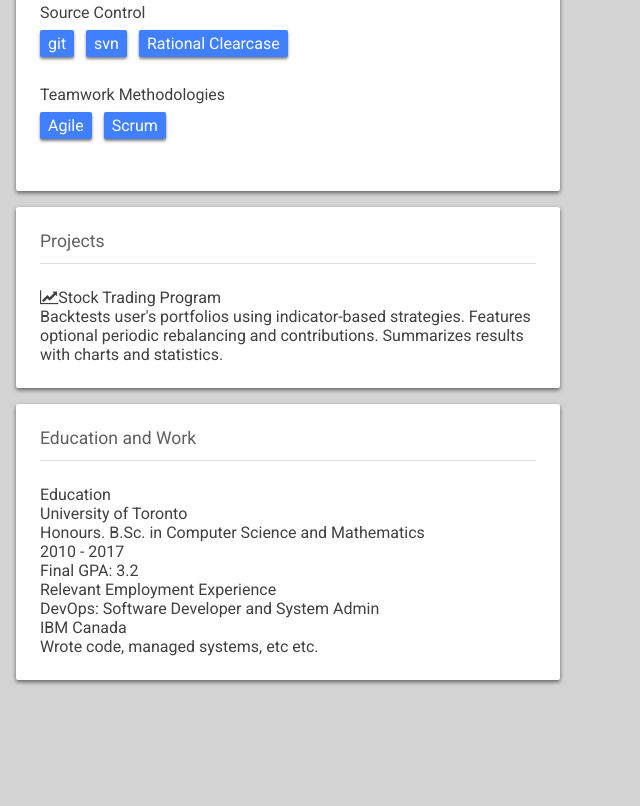
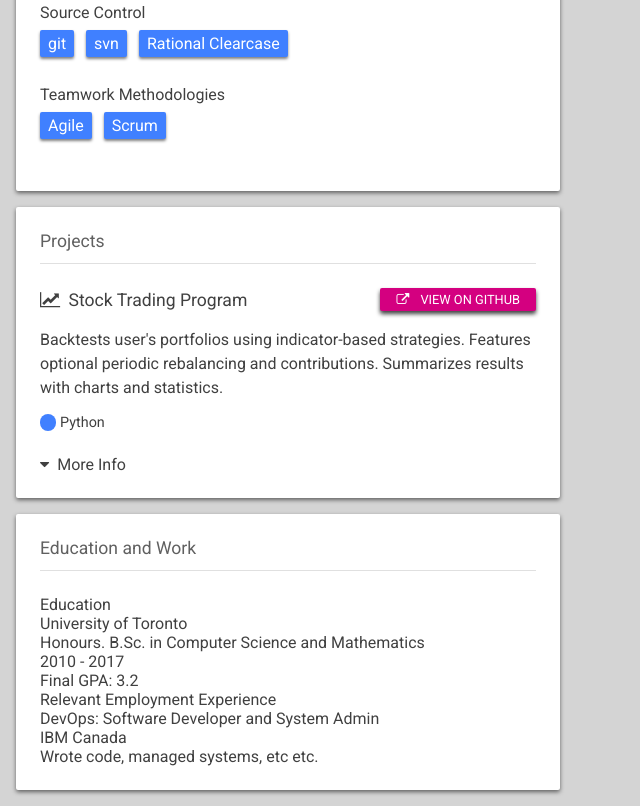
Before and after one commit to DmitryGubanov/DmitryGubanov.github.io, a plain HTML site: page index.html in a window 1280 px wide. Shown: the part 1264-2070 px from the top of the page, without its empty margins (0-640 px from the left). Before the commit the page ends 1960 px from the top, so only its background shows below. Drawn offline with Linux system fonts and the light colour scheme.

Commit message:
style projects card

```diff
--- a/assets/css/buttons.css
+++ b/assets/css/buttons.css
@@ -1,4 +1,4 @@
-button {
+button, .my-btn {
     display: inline-block;
     background: center center no-repeat;
     border: 0;
@@ -11,10 +11,10 @@ button {
     box-shadow: 0px 3px 4px rgb(64, 64, 64);
 }
 
-button:hover {
+button:hover, .my-btn:hover {
     box-shadow: 0px 3px 7px rgb(64, 64, 64);
 }
 
-button span.fa {
+button span.fa, .my-btn span.fa {
     margin-right: 8px;
 }
--- a/assets/css/main.css
+++ b/assets/css/main.css
@@ -152,6 +152,60 @@ ul.skills-list li.skill-item.selected {
 
 /* Projects card specifics */
 
+#projects-list li.project-item {
+    position: relative;
+}
+
+#projects-list li.project-item .project-name {
+    font-size: 110%;
+    margin-bottom: 16px;
+    line-height: 24px;
+}
+
+#projects-list li.project-item .project-name span.fa {
+    margin-right: 4px;
+}
+
+#projects-list li.project-item a.github-link {
+    position: absolute;
+    top: 0;
+    right: 0;
+    font-size: 80%;
+    padding: 4px 16px;
+    background-color: rgb(212, 0, 128);
+}
+
+#projects-list li.project-item a.github-link:hover {
+    background-color: rgb(196, 0, 112);
+}
+
+#projects-list li.project-item p.project-desc {
+
+}
+
+#projects-list li.project-item ul.relevant-skills li {
+    display: inline-block;
+    font-size: 90%;
+    color: rgb(64, 64, 64);
+    margin: 0 8px 8px 0px;
+}
+
+#projects-list li.project-item ul.relevant-skills li span.skill-dot {
+    background-color: rgb(64, 128, 255);
+    line-height: 8px;
+    padding: 0 8px;
+    margin-right: 4px;
+    border-radius: 8px;
+}
+
+#projects-list li.project-item div.more-info-btn {
+    margin: 16px 0 0;
+    cursor: pointer;
+}
+
+#projects-list li.project-item div.more-info-btn span.fa {
+    margin-right: 8px;
+}
 
 /* RESPONSIVE DESIGN BREAKPOINTS */
 
--- a/index.html
+++ b/index.html
@@ -104,8 +104,19 @@
             <div class="card-content">
                 <ul id="projects-list">
                     <li class="project-item">
-                        <div class="project-name"><span class="fa fa-line-chart"></span>Stock Trading Program</div>
-                        <div class="project-desc">Backtests user's portfolios using indicator-based strategies. Features optional periodic rebalancing and contributions. Summarizes results with charts and statistics.</div>
+                        <div class="project-name">
+                            <span class="fa fa-line-chart"></span>
+                            Stock Trading Program
+                        </div>
+                        <a class="my-btn github-link">
+                            <span class="fa fa-external-link"></span>
+                            View on GitHub
+                        </a>
+                        <p class="project-desc">Backtests user's portfolios using indicator-based strategies. Features optional periodic rebalancing and contributions. Summarizes results with charts and statistics.</p>
+                        <ul class="relevant-skills">
+                            <li><span class="skill-dot"></span>Python</li>
+                        </ul>
+                        <div class="more-info-btn"><span class="fa fa-caret-down"></span>More Info</div>
                     </li>
                 </ul>
             </div>
```
